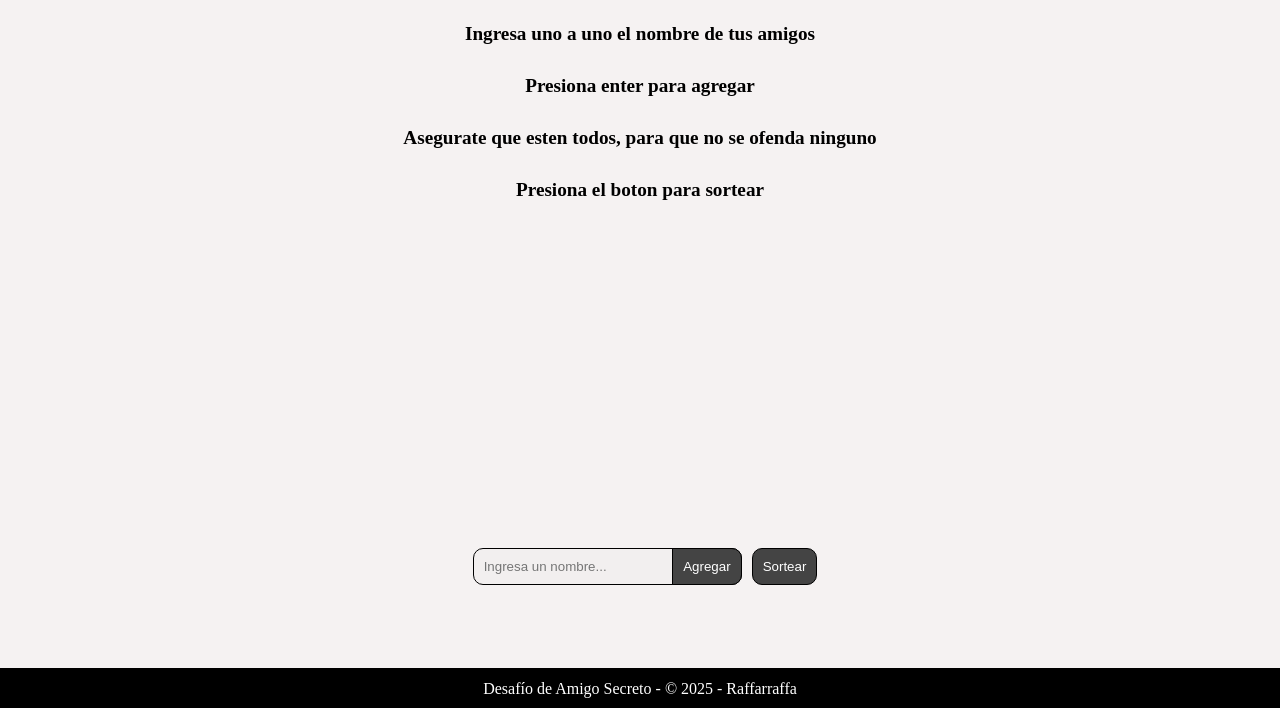
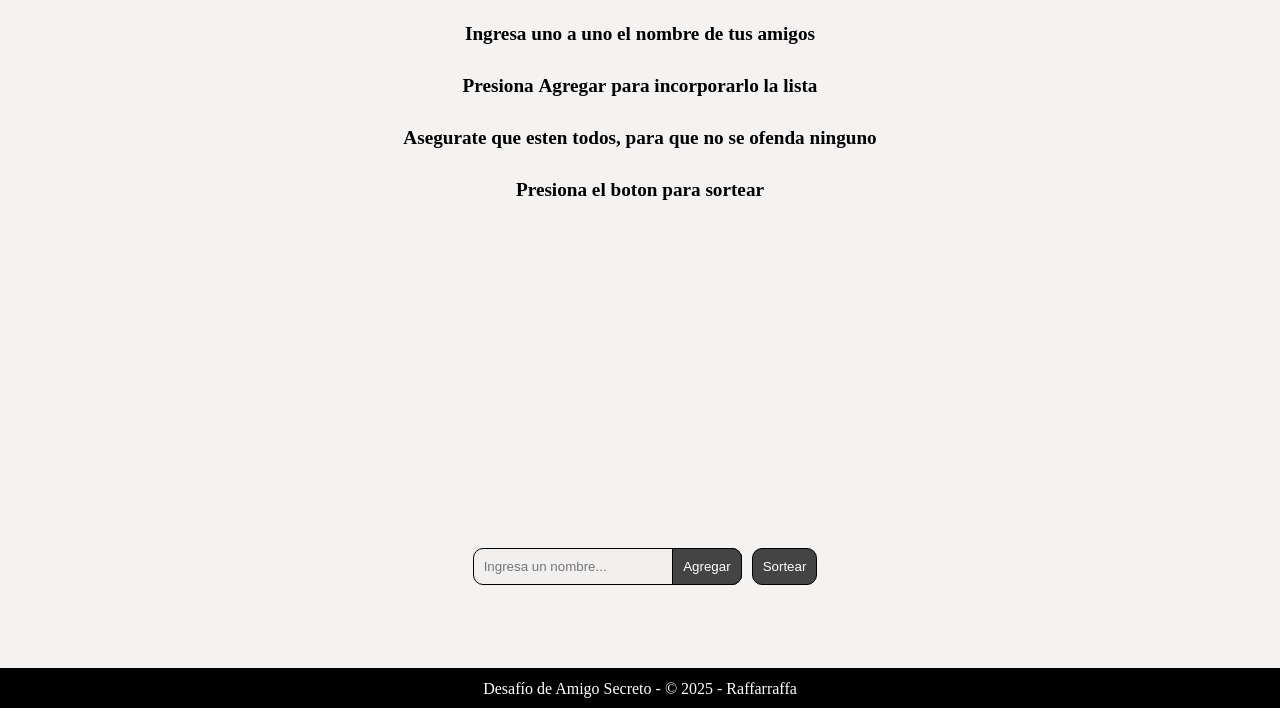
Before and after one commit to raffarraffalopez/alura_oracle_one_G8, a plain HTML site: page index.html in a window 1280 px wide. Shown: the part 92-800 px from the top of the page. Drawn offline with Linux system fonts and the light colour scheme.

Commit message:
Add files via upload

```diff
--- a/index.html
+++ b/index.html
@@ -18,7 +18,7 @@
         <section class="section_listado">
             <ul id="lista_amigos">
                 <p class="m-15 fw-9 fs-20">Ingresa uno a uno el nombre de tus amigos </p>
-                <p class="m-15 fw-9 fs-20">Presiona enter para agregar</p>
+                <p class="m-15 fw-9 fs-20">Presiona <strong>Agregar</strong> para incorporarlo la lista</p>
                 <p class="m-15 fw-9 fs-20">Asegurate que esten todos, para que no se ofenda ninguno</p>
                 <p class="m-15 fw-9 fs-20">Presiona el boton para sortear</p>
             </ul>
```
